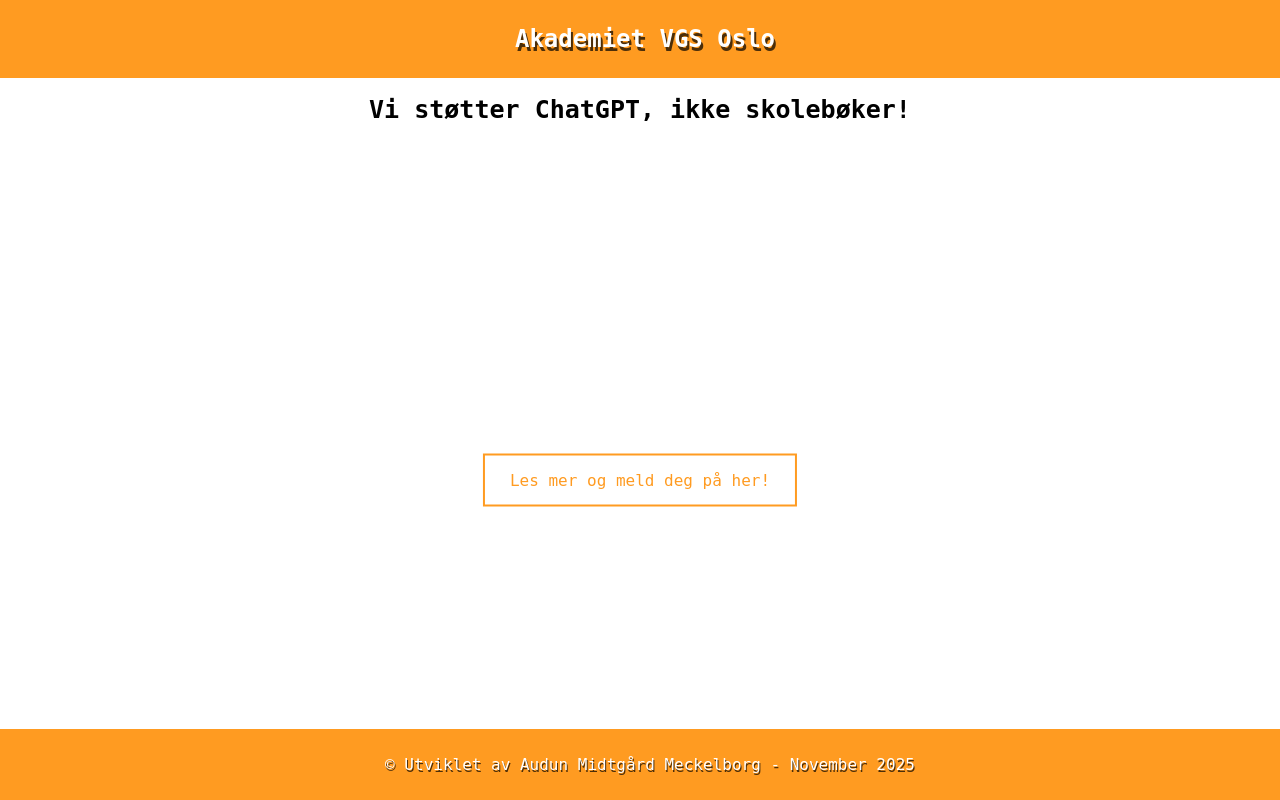
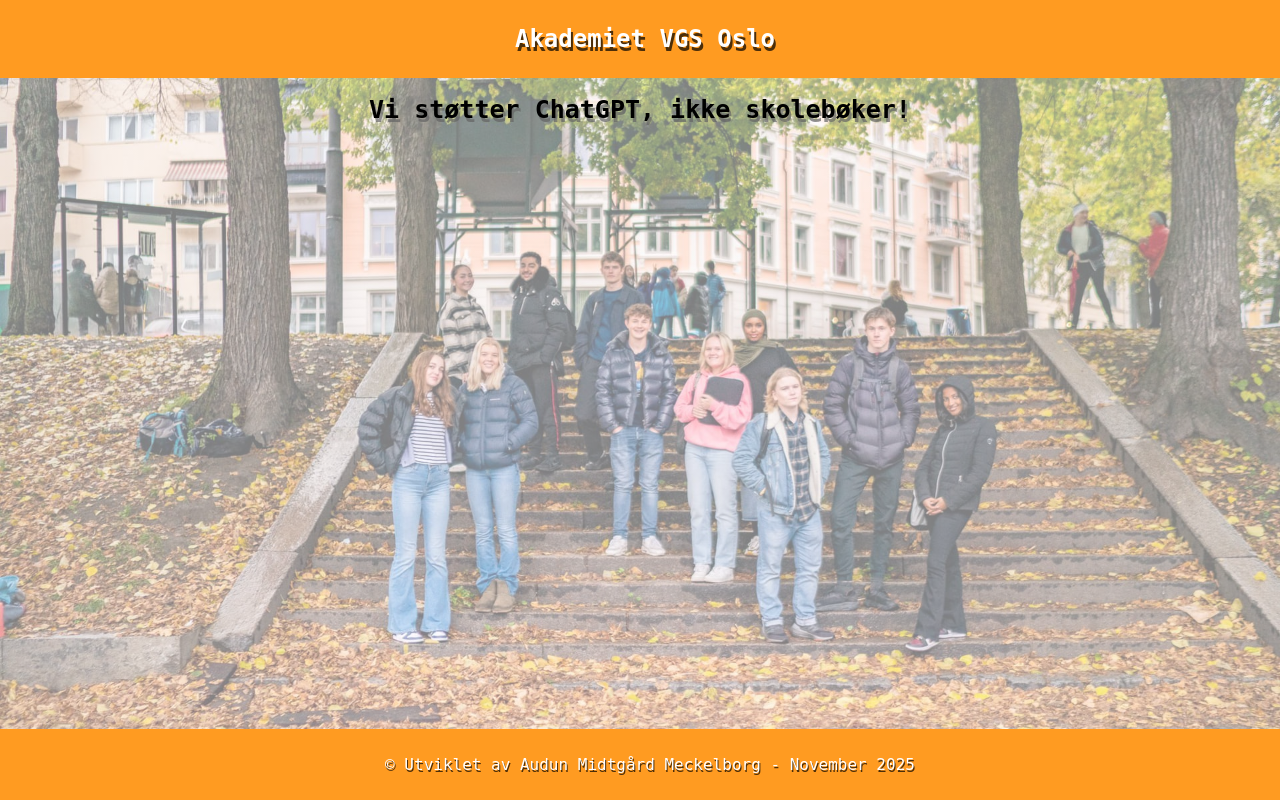
Before and after one commit to audun-web/Norsk-UTV, a Flask app: page / in a window 1280 px wide. Run offline with Flask 3, Linux system fonts and the light colour scheme.

Commit message:
la til en bakgrunn og stylet den slik at den er litt gjennomsiktig

```diff
--- a/static/css/style.css
+++ b/static/css/style.css
@@ -2,6 +2,12 @@ body {
     display: flex;
     flex-direction: column;
     min-height: 100vh;
+
+    /* Bakgrunnsbilde med et hvitt, halv-gjennomsiktig lag over */
+    background: linear-gradient(rgba(255, 255, 255, 0.5), rgba(255, 255, 255, 0.5)), url('../img/akademiet.jpg');
+    background-size: cover; /* Sørger for at bildet dekker hele flaten */
+    background-position: center; /* Sentrerer bildet */
+    background-attachment: fixed; /* Låser bakgrunnen under scrolling */
     margin: 0;
 }
 
@@ -41,19 +47,5 @@ footer p {
     color: black;
     text-align: center;
     font-size: 25px;
+    text-shadow: 2px 4px rgba(100, 100, 100, 0.7);
 }
-
-#runaway-btn {
-    position: absolute;
-    top: 60%; /* Justerer startposisjon litt ned */
-    left: 50%;
-    transform: translate(-50%, -50%);
-    padding: 15px 25px;
-    font-size: 16px;
-    font-family: 'Jetbrains Mono', monospace;
-    cursor: pointer;
-    border: 2px solid #FF9B21;
-    background-color: white;
-    color: #FF9B21;
-    transition: top 0.4s ease-out, left 0.4s ease-out; /* Jevn bevegelse */
-}
--- a/templates/base.html
+++ b/templates/base.html
@@ -19,29 +19,5 @@
     <footer>
         <p> &copy; Utviklet av Audun Midtgård Meckelborg - November 2025</p>
     </footer>
-
-    <script>
-        const runawayButton = document.getElementById('runaway-btn');
-
-        if (runawayButton) {
-            runawayButton.addEventListener('mouseover', () => {
-                // Hent vinduets dimensjoner
-                const viewportWidth = window.innerWidth;
-                const viewportHeight = window.innerHeight;
-
-                // Hent knappens dimensjoner
-                const buttonWidth = runawayButton.offsetWidth;
-                const buttonHeight = runawayButton.offsetHeight;
-
-                // Kalkuler en ny tilfeldig posisjon
-                const newTop = Math.random() * (viewportHeight - buttonHeight);
-                const newLeft = Math.random() * (viewportWidth - buttonWidth);
-
-                // Oppdater knappens posisjon
-                runawayButton.style.top = `${newTop}px`;
-                runawayButton.style.left = `${newLeft}px`;
-            });
-        }
-    </script>
 </body>
 </html>
--- a/templates/index.html
+++ b/templates/index.html
@@ -4,5 +4,4 @@
 
 {% block content %}
 <h1 class="tittel">Vi støtter ChatGPT, ikke skolebøker!</h1>
-<button id="runaway-btn">Les mer og meld deg på her!</button>
 {% endblock %}
```
Also changed, not shown: static/img/akademiet.jpg (added).
